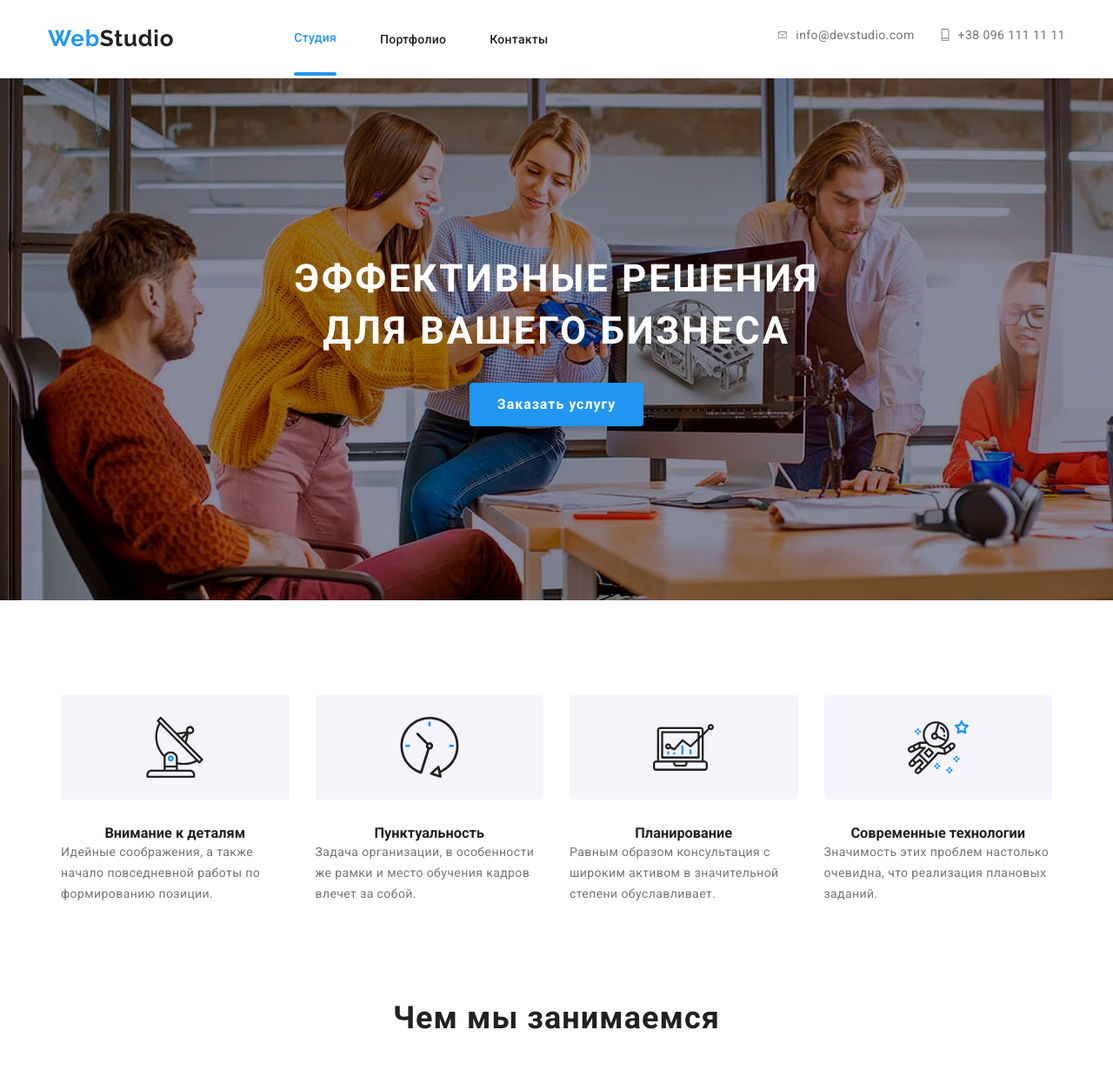
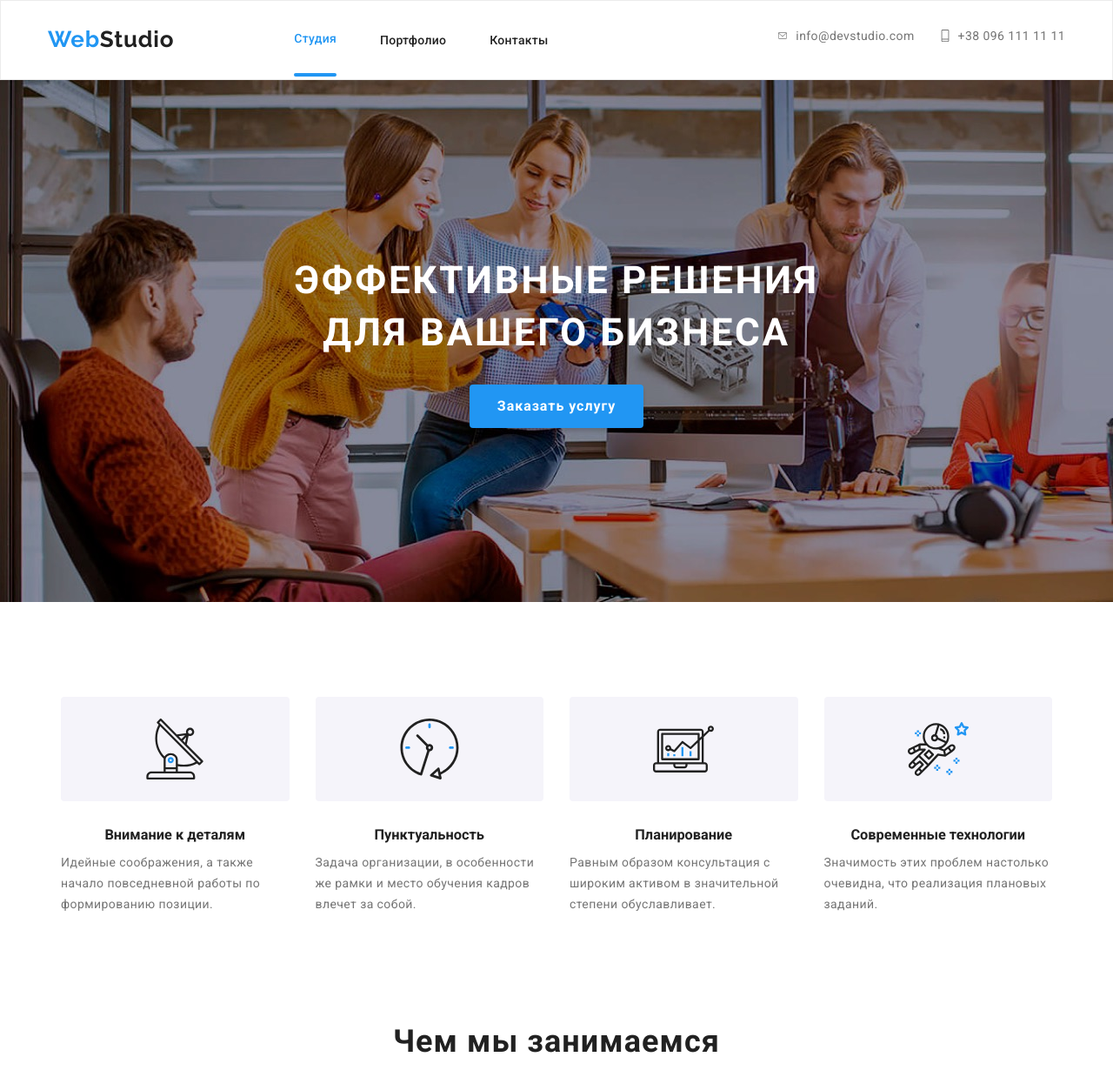
Before and after one commit to IraLogvina/goit-markup-hw-08, a plain HTML site: page index.html in a window 1280 px wide. Shown: the top 1238 px of the page at 87% size. Drawn offline with nearby package versions, Linux system fonts and the light colour scheme.

Commit message:
Правки

```diff
--- a/sass/layout/_features.scss
+++ b/sass/layout/_features.scss
@@ -26,11 +26,9 @@
 
 .feature-item{
     max-width: 100%;
-    margin-bottom: 30px;
-
-    &:last-child {
-        margin-bottom: 0px;
-        }
+    &:not(:last-child){
+        margin-bottom: 30px;
+    }
 
     @media screen and (min-width:768px){
         width: calc((100% - 2 * 30px) / 2);
@@ -51,6 +49,10 @@
 }
 }
 
+.feature-title {
+    margin-bottom: 10px;;
+    }
+
 .feature-text {
     text-align: left;
     }
--- a/sass/layout/_header.scss
+++ b/sass/layout/_header.scss
@@ -1,3 +1,7 @@
+
+.header{
+        border: 1px solid var(--border-color);
+}
 
 @media screen and (max-width: 767px) {
     .nav-list {
@@ -265,42 +269,3 @@
 }
 
 }
-
-// .header{
-//     border: 1px solid var(--border-color);
-// }
-
-// /* Выравние элементов шапки в одну линию */
-
-// .header-items{
-//     display: flex;
-//     align-items: center;
-// }
-
-// /* Navigation - Навигация по сайту */
-
-// .nav-info{
-//     @extend %align;
-// }
-
-// /* Оформление навигационного списка */
-
-// .nav-list{
-//     display: flex;
-//     margin: 0 0 0 93px;
-// }
-
-// .nav-list-item{
-//     margin-left: 50px;
-//     display: block;
-
-//     &:last-child{
-//         margin-left: 50px;
-//     }
-
-// /* Подчеркивание текущей ссылки */
-
-
-
-
-// }
--- a/sass/layout/_our-works.scss
+++ b/sass/layout/_our-works.scss
@@ -29,7 +29,6 @@
 
 .work-examples-item{
     max-width: 450px;
-    // margin: 0px 30px 30px 0px;
     border: 1px solid var(--portfolio-border-color);
     @include transition($td: color);
 
```
Also changed, not shown: css/main.css, css/main.min.css, css/portfolio.css, css/portfolio.min.css, 4 other files. Lines whose indentation alone changed are shown as unchanged.
